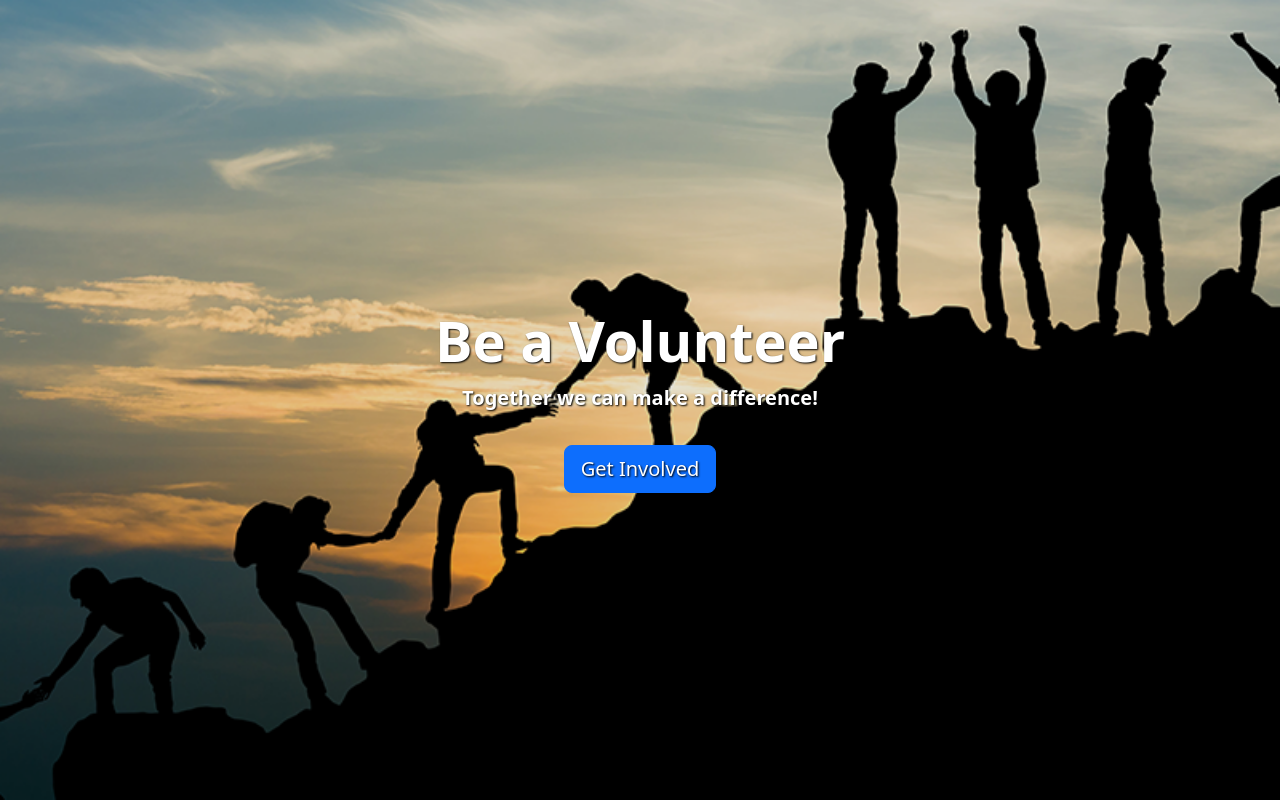
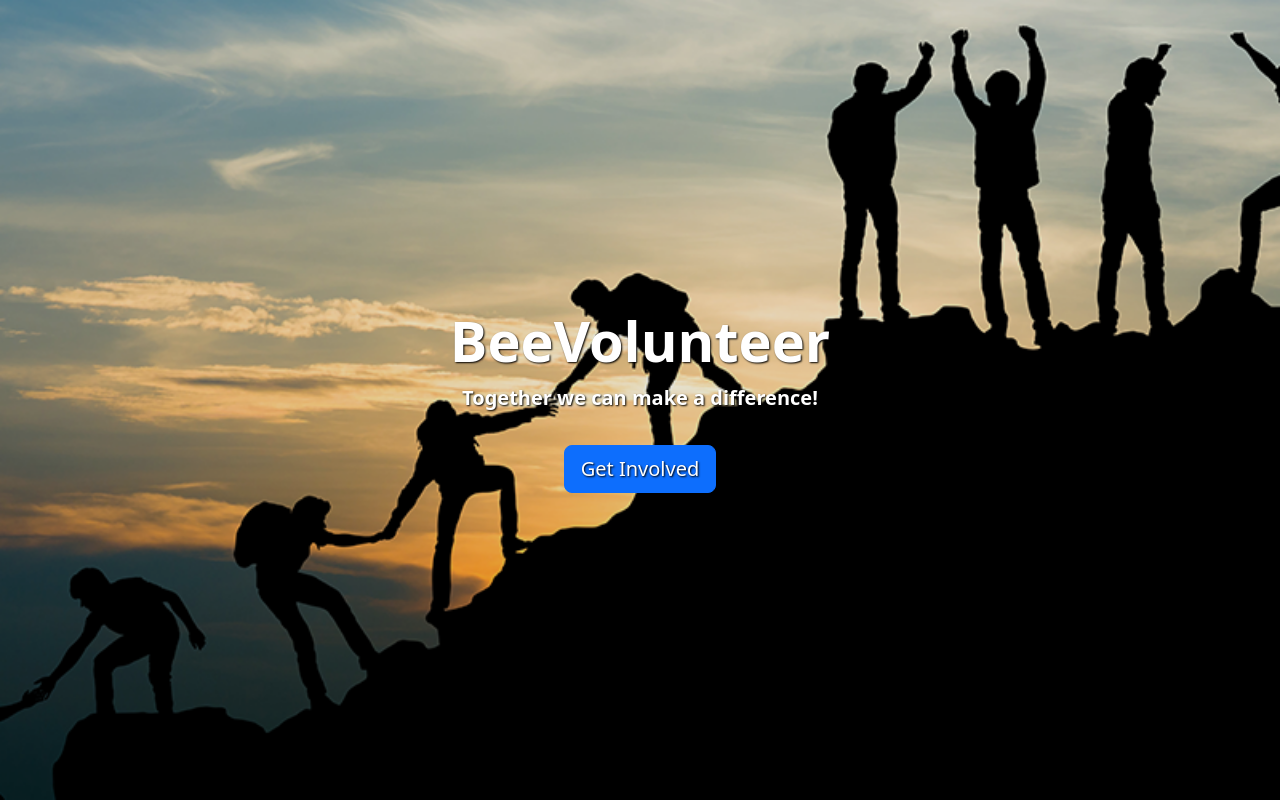
Before and after one commit to ld4an/BeeVoluunteer, a Django app: page / in a window 1280 px wide. Run offline with Django 5.2, Linux system fonts and the light colour scheme.

Commit message:
Title changed

```diff
--- a/BeeVolunteer/pages/templates/pages/root-home_page.html
+++ b/BeeVolunteer/pages/templates/pages/root-home_page.html
@@ -48,7 +48,7 @@
     <div class="hero-section text-center">
         <div class="overlay"></div>  <!-- NEW: background overlay -->
             <div class="hero-content">   <!-- NEW: text container -->
-                <h1 class="display-4 fw-bold">Be a Volunteer</h1>
+                <h1 class="display-4 fw-bold">BeeVolunteer</h1>
                 <p class="lead" style="font-weight: bold">Together we can make a difference!</p>
                 <a href="{% url 'login' %}" class="btn btn-primary btn-lg mt-3">Get Involved</a>
         </div>
```
